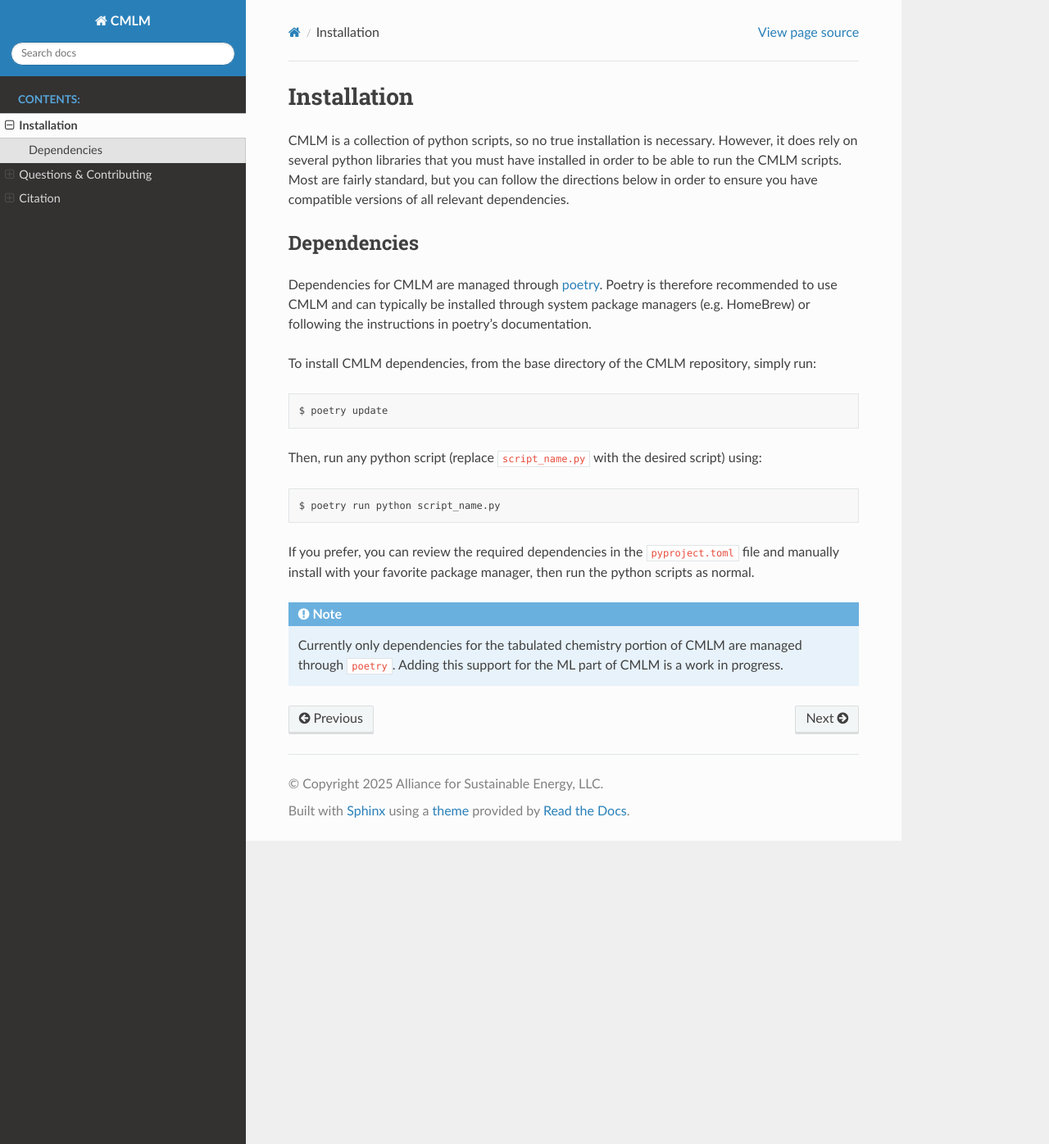
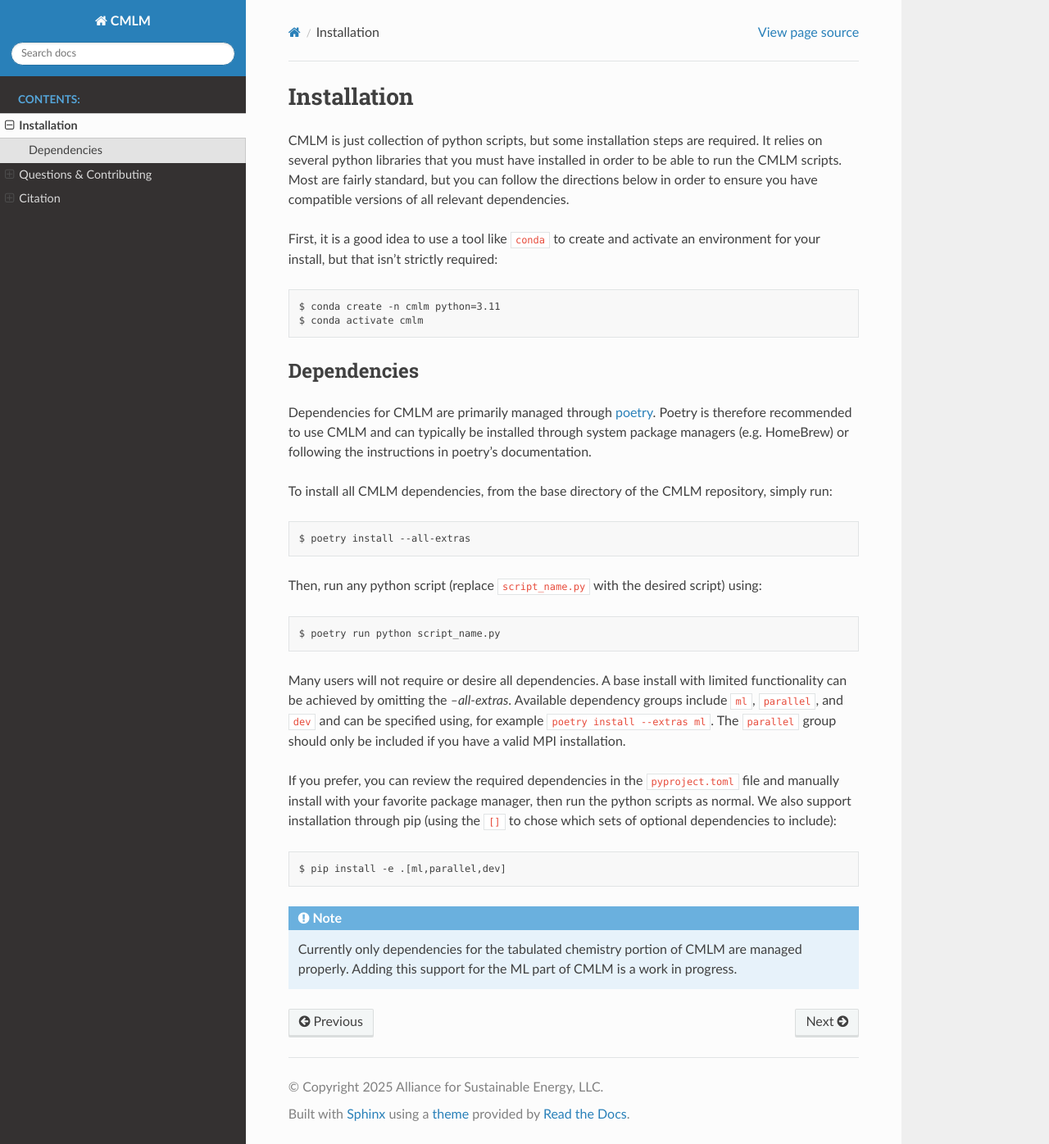
Before and after one commit to NREL/cmlm, a Sphinx documentation site: the page built from docs/installation.rst, in a window 1280 px wide and 1396 px high. Shown: the whole window at 82% size. Built offline with Sphinx 7.4.7 and the Read the Docs theme 3.1.0, drawn with Linux system fonts in a browser that asks for light colours.

Commit message:
fix previous commit

```diff
--- a/docs/installation.rst
+++ b/docs/installation.rst
@@ -1,23 +1,33 @@
 Installation
 ============
 
-CMLM is a collection of python scripts, so no true installation is necessary. However, it does rely on several python libraries that you must have installed in order to be able to run the CMLM scripts. Most are fairly standard, but you can follow the directions below in order to ensure you have compatible versions of all relevant dependencies.
+CMLM is just collection of python scripts, but some installation steps are required. It relies on several python libraries that you must have installed in order to be able to run the CMLM scripts. Most are fairly standard, but you can follow the directions below in order to ensure you have compatible versions of all relevant dependencies.
+
+First, it is a good idea to use a tool like ``conda`` to create and activate an environment for your install, but that isn't strictly required::
+
+  $ conda create -n cmlm python=3.11
+  $ conda activate cmlm
 
 Dependencies
 ------------
 
-Dependencies for CMLM are managed through `poetry <https://python-poetry.org/docs/#installation>`_. Poetry is therefore recommended to use CMLM and can typically be installed through system package managers (e.g. HomeBrew) or following the instructions in poetry's documentation.
+Dependencies for CMLM are primarily managed through `poetry <https://python-poetry.org/docs/#installation>`_. Poetry is therefore recommended to use CMLM and can typically be installed through system package managers (e.g. HomeBrew) or following the instructions in poetry's documentation.
 
-To install CMLM dependencies, from the base directory of the CMLM repository, simply run::
+To install all CMLM dependencies, from the base directory of the CMLM repository, simply run::
 
-  $ poetry update
+  $ poetry install --all-extras
 
 Then, run any python script (replace ``script_name.py`` with the desired script) using::
 
   $ poetry run python script_name.py
 
-If you prefer, you can review the required dependencies in the ``pyproject.toml`` file and manually install with your favorite package manager, then run the python scripts as normal.
+Many users will not require or desire all dependencies. A base install with limited functionality can be achieved by omitting the `--all-extras`. Available
+dependency groups include ``ml``, ``parallel``, and ``dev`` and can be specified using, for example ``poetry install --extras ml``. The ``parallel`` group should only be included if you have a valid MPI installation.
+
+If you prefer, you can review the required dependencies in the ``pyproject.toml`` file and manually install with your favorite package manager, then run the python scripts as normal. We also support installation through pip (using the  ``[]`` to chose which sets of optional dependencies to include)::
+
+  $ pip install -e .[ml,parallel,dev]
 
 .. note::
 
-   Currently only dependencies for the tabulated chemistry portion of CMLM are managed through ``poetry``. Adding this support for the ML part of CMLM is a work in progress.
+   Currently only dependencies for the tabulated chemistry portion of CMLM are managed properly. Adding this support for the ML part of CMLM is a work in progress.
```
Also changed, not shown: 1 other file.
